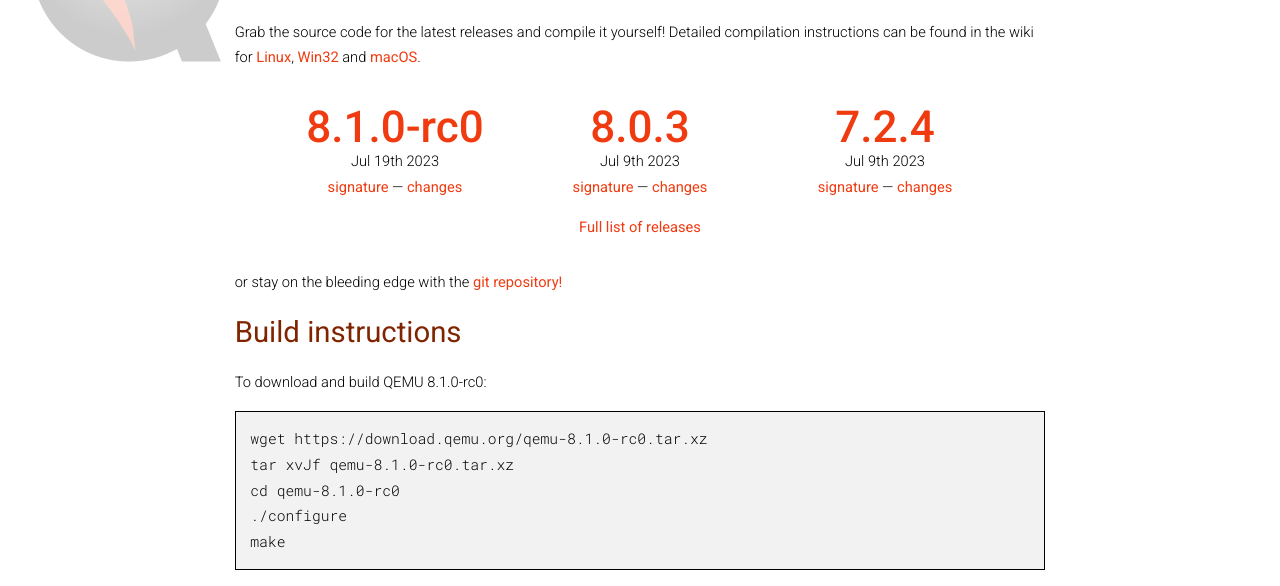
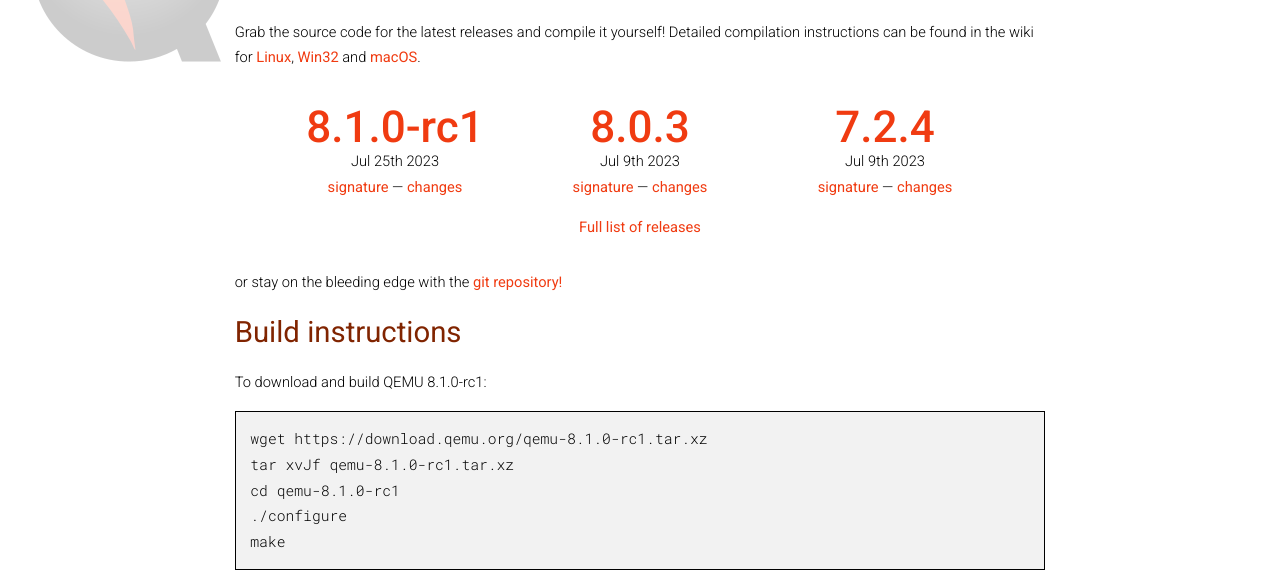
Before and after one commit to qemu/qemu-web, a Jekyll site: the page built from download.html, in a window 1280 px wide and 900 px high. Shown: the part 214-800 px from the top of the window. Built offline with Jekyll 4.4.1, drawn with Linux system fonts in a browser that asks for light colours; nearby versions of some CDN libraries.

Commit message:
add v8.1.0-rc1

```diff
--- a/_data/releases.yml
+++ b/_data/releases.yml
@@ -1,6 +1,6 @@
 - branch: "8.1"
-  patch: 0-rc0
-  date: "Jul 19th 2023"
+  patch: 0-rc1
+  date: "Jul 25th 2023"
 - branch: "8.0"
   patch: 3
   date: "Jul 9th 2023"
```
